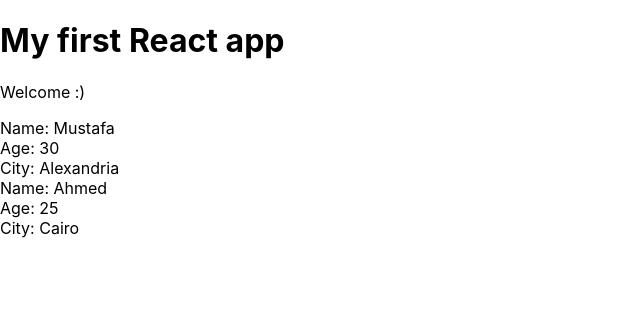
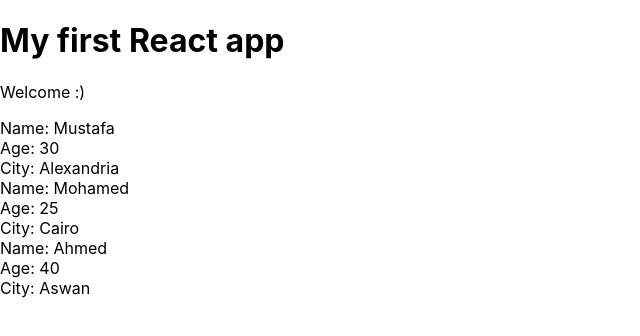
Before and after one commit to MustafaMadkour/learn-react, a React (Create React App) app in the folder myapp/: page / in a window 1280 px wide. Shown: the top 336 px of the page, without its empty margins (0-640 px from the left). Built offline with nearby package versions, Linux system fonts and the light colour scheme.

Commit message:
outputting lists-maping

```diff
--- a/myapp/src/App.js
+++ b/myapp/src/App.js
@@ -1,15 +1,23 @@
-import React from 'react';
+import React, { Component } from 'react';
 import Mad from './Mad';
 
-function App() {
+class App extends Component {
+  state = {
+    mads: [
+      {name: 'Mustafa', age: 30, city: 'Alexandria', id: 1},
+      {name: 'Mohamed', age: 25, city: 'Cairo', id: 2},
+      {name: 'Ahmed', age: 40, city: 'Aswan', id: 3}
+    ]
+  }
+  render(){
     return (
       <div className="App">
         <h1>My first React app</h1>
         <p>Welcome :)</p>
-      <Mad name="Mustafa" age="30" city="Alexandria" />
-      <Mad name="Ahmed" age="25" city="Cairo" />
+        <Mad mads={ this.state.mads }/>
       </div>
     );
   }
+}
 
 export default App;
--- a/myapp/src/Mad.js
+++ b/myapp/src/Mad.js
@@ -3,12 +3,19 @@
 class Mad extends Component {
     render() {
 
-        const { name, age, city } = this.props;
+        const { mads } = this.props;
+        const madList = mads.map(mad => {
+            return(
+                <div className="mad" key={mad.id}>
+                    <div>Name: {mad.name}</div>
+                    <div>Age: {mad.age}</div>
+                    <div>City: {mad.city}</div>
+                </div>
+            )
+        });
         return(
-            <div className="mad">
-                <div>Name: {name}</div>
-                <div>Age: {age}</div>
-                <div>City: {city}</div>
+            <div className="mad-list">
+                { madList }
             </div>
         )
     }
```
Lines whose indentation alone changed are shown as unchanged.
